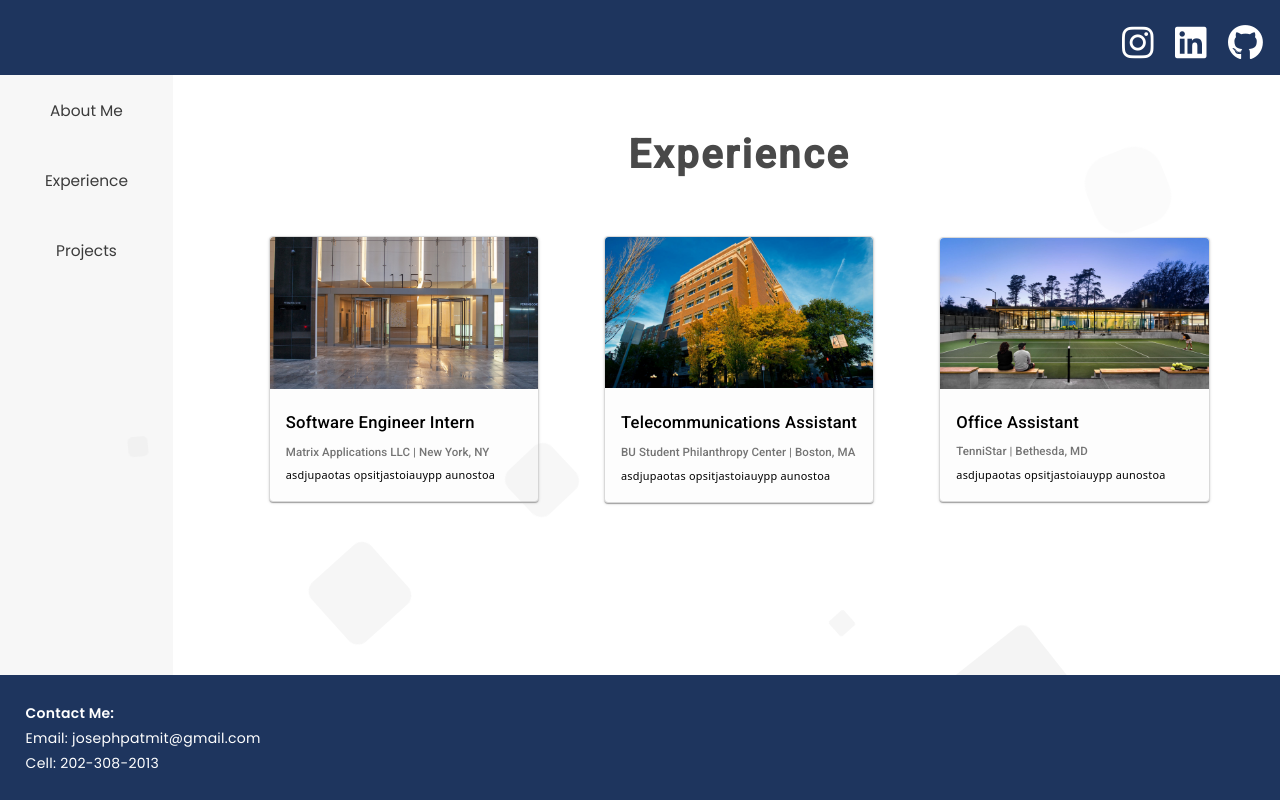
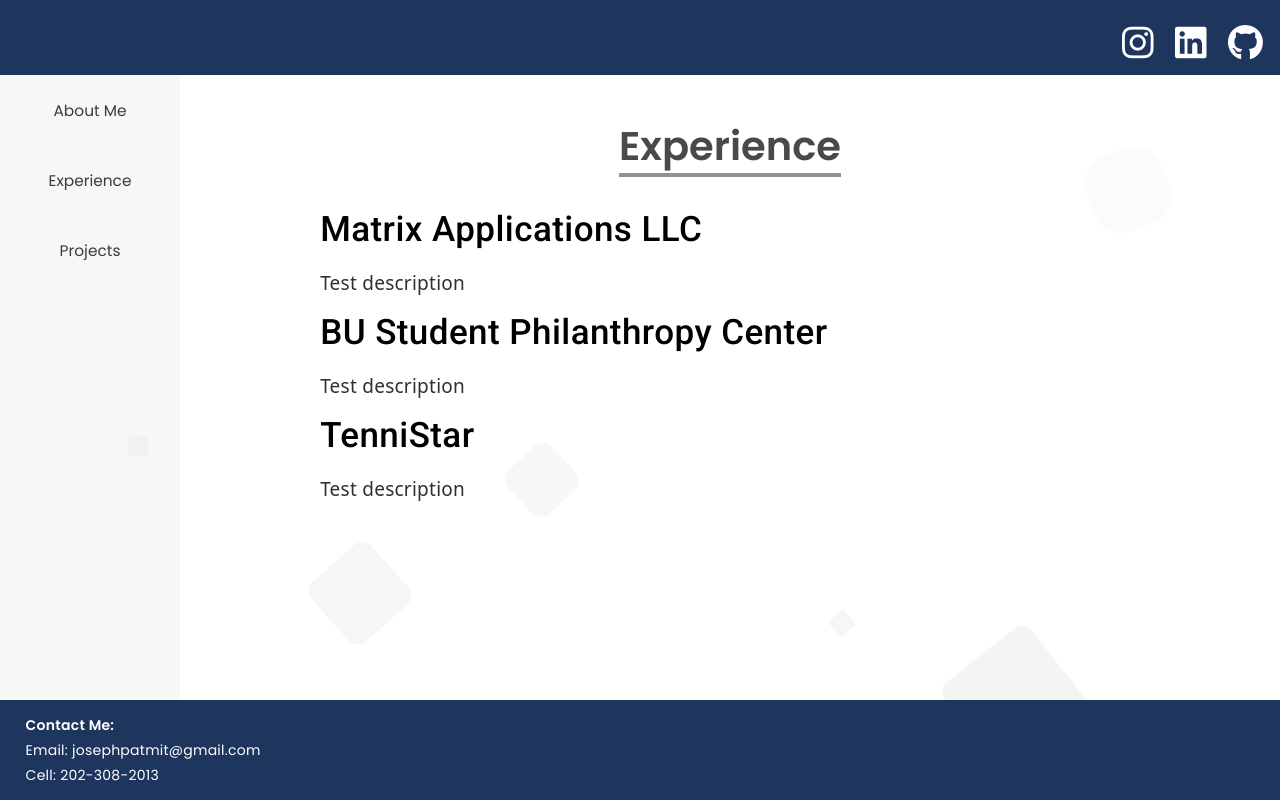
Before and after one commit to josephmitchel/My-Website, an Angular app in the folder myWebsite/: page / in a window 1280 px wide. Both pictures are taken after a click on the button "Experience". Built offline with nearby package versions, Linux system fonts and the light colour scheme.

Commit message:
Fixed the content element not centering properly

```diff
--- a/myWebsite/src/app/aboutme/aboutme.component.css
+++ b/myWebsite/src/app/aboutme/aboutme.component.css
@@ -1,15 +1,18 @@
 .main {
+    /* border: 1px solid black; */
     width: 90%;
     display: flex;
     flex-direction: column;
     align-items: center;
+    margin-left: auto;
+    margin-right: auto;
+    margin-top: 5%;
 }
 
 .title {
   font-family: 'Poppins', sans-serif;
   font-weight: bold;
   font-size: 40px;
-  letter-spacing: 2.5px;
   color: rgb(73, 73, 73);
   margin-bottom: 3%;
   --c:linear-gradient(#919191 0 0); /* update the color here */
@@ -18,8 +21,6 @@
   background-size: 51% .1em;
   background-position: 0% 100%, 100% 100%;
   background-repeat: no-repeat;
-  transition: .3s linear, background-size .3s .2s linear;
-
 }
 
 .header-image {
--- a/myWebsite/src/app/aboutme/aboutme.component.html
+++ b/myWebsite/src/app/aboutme/aboutme.component.html
@@ -16,6 +16,7 @@
           Outside of work, I enjoy staying active through exercise as best as I can by working out, playing tennis, and indoor bouldering.
           Additionally, I love practicing guitar, writing my own music, and reading.
         </p>
+        <!-- <p class="description">balls</p> -->
       </div>
 
       <div class="images" @fade3>
--- a/myWebsite/src/app/app.component.css
+++ b/myWebsite/src/app/app.component.css
@@ -28,15 +28,12 @@
     color: white;
 }
 
-.footer {
-    height: 125px;
-    position: fixed;
-    bottom:0%;
-    width:100%;
-    opacity: 1;
-    background: #1E355E;
+.sidenav {
+    height: 100vw;
+    width: 180px;
     display: flex;
-    align-items: center;
+    flex-direction: column;
+    background: #f7f7f7;
 }
 
 .main-content {
@@ -44,18 +41,9 @@
     flex-direction: row;
 }
 
-.sidenav {
-    /* border: 1px solid #1E355E; */
-    height: 100vw;
-    width: 180px;
-    display: flex;
-    flex-direction: column;
-    background: #f7f7f7;
-}
-
 .tablinks {
     height: 70px;
-    width: 100%;
+    width: 180px;
     font-family: 'Poppins', sans-serif; /* Apply the Poppins font */
     font-size: 1.1em;
     font-weight: 200;
@@ -64,43 +52,29 @@
     border: none;
     cursor: pointer;
     transition: background 0.3s ease, transform 0.3s, box-shadow 0.3s; /* Include background in transition */
-    /* box-shadow: 0 4px 6px rgba(0, 0, 0, 0.1); */
 }
 
 .tablinks:hover {
     background: #aaaaaa;
-    /* box-shadow: 0 6px 8px rgba(0, 0, 0, 0.15);} */
 }
 
 .tablinks:active {
     background: #8d8d8d;
-    /* box-shadow: 0 4px 6px rgba(0, 0, 0, 0.1); */
 }
 
 .content {
-    /* border: 1px solid #1E355E; */
-    width: 88vw;
-    display: flex;
-    flex-direction: column;
-    margin-top: 5%;
-    margin-left: 2%;
-    align-items: center;
-
+    flex-grow: 1;
+    /* border: 5px solid black; */
 }
 
-.education {
+.footer {
+    height: 100px;
+    position: fixed;
+    bottom:0%;
+    width:100%;
+    opacity: 1;
+    background-color: #1E355E;
     display: flex;
-    flex-direction: column;
-    margin: auto;
-    margin-top: 5%;
-    align-items: center;
-}
-
-.experience {
-    display: flex;
-    flex-direction: column;
-    margin: auto;
-    margin-top: 5%;
     align-items: center;
 }
 
--- a/myWebsite/src/app/experience/experience.component.css
+++ b/myWebsite/src/app/experience/experience.component.css
@@ -1,66 +1,67 @@
 .main {
+    /* border: 1px solid black; */
+    width: 90%;
     display: flex;
     flex-direction: column;
     align-items: center;
+    margin-left: auto;
+    margin-right: auto;
+    margin-top: 5%;
 }
 
 .title {
-    font-family: 'Roboto', sans-serif;
+    font-family: 'Poppins', sans-serif;
+    font-weight: bold;
     font-size: 40px;
-    font-weight: bold;
-    letter-spacing: 2.5px;
     color: rgb(73, 73, 73);
-    margin-bottom: 50px;
+    margin-bottom: 3%;
     --c:linear-gradient(#919191 0 0); /* update the color here */
     padding-bottom: .38em;
     background: var(--c), var(--c);
-    background-size: .0em .0em;
-    background-position:50% 100%;
-    background-repeat: no-repeat;
-    transition: .3s linear, background-size .3s .2s linear;
-}
-.title:hover {
     background-size: 51% .1em;
     background-position: 0% 100%, 100% 100%;
-}
-
-.cards {
-    display: flex;
-    flex-direction: row;
-    align-items: center;
-    justify-content: center;
-    gap: 6%;
-}
-
-.cards__card {
-    width: 25%;
-    height: 30%;
-    border: 1px solid rgb(217, 217, 217);
-    background-color: rgb(253, 253, 253);
-    margin-bottom: 20px;
-}
-
-.cards__card:hover {
-    box-shadow: 0 8px 8px 8px rgba(0,0,0,.2), 0 8px 8px 0 rgba(0,0,0,.14), 0 8px 8px 0 rgba(0,0,0,.12) !important;
-    transform: translate3d(0,0,0);
-    transition: background .4s cubic-bezier(.25,.8,.25,1),box-shadow 280ms cubic-bezier(.4,0,.2,1);
-}
-
-.cards:hover .cards__card:not(:hover) {
-    filter: grayscale(100%);
-    opacity: 0.75;
-}
-
-.cards:hover .cards__card:not(:hover)::after {
-    background-color: rgba(#000, 0.5);
-}
+    background-repeat: no-repeat;
+  }
 
 .image {
     height: 80%;
     width: 100%;
-
 }
 
-.card-title {font-size: 1.3vw; margin-top: 1%}
-.card-subtitle {font-size: .9vw; margin-top: 1%}
-.card-content {font-size: .85vw; margin-top: 1%}
+.header-image {
+    background-image: url('./../../assets/Joe.jpeg');
+    background-size: cover;
+    background-position: center;
+    width: 15em;
+    height: 15em;
+    margin-left: 15%;
+  }
+
+
+.body {
+    display: flex;
+    flex-direction: row;
+    width: 90%;
+}
+
+.text {
+    display: flex;
+    flex-direction: column;
+    width: 80%;
+}
+
+.name {
+    text-align: left;
+    font-size: 35px;
+    margin-top: 1%;
+    margin-left: 5%;
+}
+
+.description {
+    text-align: left;
+    margin-left: 5%;
+    color:rgb(48, 48, 48);
+    font-size: 19px;
+    margin-top: 1%;
+    line-height: 1.5;
+  }
--- a/myWebsite/src/app/experience/experience.component.html
+++ b/myWebsite/src/app/experience/experience.component.html
@@ -1,45 +1,25 @@
 <div class="main">
 
-    <h1 class="title">Experience</h1>
+    <h1 class="title" @fade>Experience</h1>
 
-    <div class="cards">
-        <mat-card class="cards__card" >
-            <img class="image" mat-card-md-image src="./../../assets/matrix1.jpg">
-            <mat-card-header>
-                <mat-card-title-group>
-                <mat-card-title class="card-title">Software Engineer Intern</mat-card-title>
-                <mat-card-subtitle class="card-subtitle">Matrix Applications LLC | New York, NY</mat-card-subtitle>
-                </mat-card-title-group>
-            </mat-card-header>
-            <mat-card-content class="card-content">
-                asdjupaotas opsitjastoiauypp aunostoa
-            </mat-card-content>
-        </mat-card>
+    <div class="body" @fade2>
+        <div class="text">
+            <h2 class="name">Matrix Applications LLC</h2>
+                <p class="description">
+                    Test description
+                </p>
+            <h2 class="name">BU Student Philanthropy Center</h2>
+                <p class="description">
+                    Test description
+                </p>
+            <h2 class="name">TenniStar</h2>
+                <p class="description">
+                    Test description
+                </p>
+        </div>
 
-        <mat-card class="cards__card">
-            <img class="image" mat-card-md-image src="./../../assets/questrom2.jpg">
-            <mat-card-header>
-                <mat-card-title-group>
-                <mat-card-title class="card-title">Telecommunications Assistant</mat-card-title>
-                <mat-card-subtitle class="card-subtitle">BU Student Philanthropy Center | Boston, MA</mat-card-subtitle>
-                </mat-card-title-group>
-            </mat-card-header>
-            <mat-card-content class="card-content">
-                asdjupaotas opsitjastoiauypp aunostoa
-            </mat-card-content>
-        </mat-card>
-
-        <mat-card class="cards__card">
-            <img class="image" mat-card-md-image src="./../../assets/tennistar3.jpg">
-            <mat-card-header>
-                <mat-card-title-group>
-                <mat-card-title class="card-title">Office Assistant</mat-card-title>
-                <mat-card-subtitle class="card-subtitle">TenniStar | Bethesda, MD</mat-card-subtitle>
-                </mat-card-title-group>
-            </mat-card-header>
-            <mat-card-content class="card-content">
-                asdjupaotas opsitjastoiauypp aunostoa
-            </mat-card-content>
-        </mat-card>
+        <!-- <div class="images" @fade3>
+            <div mat-card-avatar class="header-image"></div>
+        </div> -->
     </div>
 </div>
--- a/myWebsite/src/app/experience/experience.component.ts
+++ b/myWebsite/src/app/experience/experience.component.ts
@@ -1,11 +1,11 @@
 import { Component } from '@angular/core';
-import { fade } from '../animations';
+import { fade, fade2 } from '../animations';
 
 @Component({
   selector: 'tab-experience',
   templateUrl: './experience.component.html',
   styleUrls: ['./experience.component.css'],
-  animations: [fade]
+  animations: [fade, fade2]
 })
 export class ExperienceTab {
   defaultElevation = 0;
```
Also changed, not shown: myWebsite/src/app/app.component.html (+1 -20 lines).
